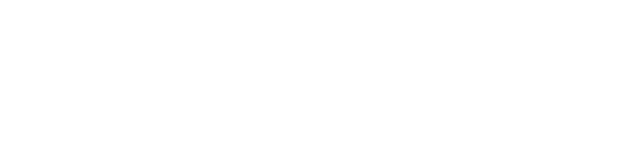
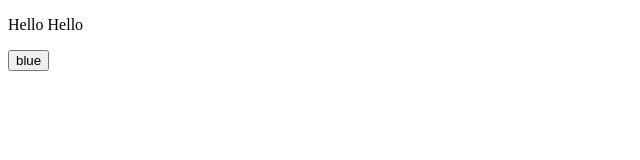
Before and after one commit to BaggioLo/vct1123-Project1_Koobhmoov_Lo, a plain HTML site: page index.html in a window 1280 px wide. Shown: the whole page, without its empty margins (0-640 px from the left). Drawn offline with Linux system fonts and the light colour scheme.

Commit message:
Added body text, styling, and js on click function to change text

```diff
--- a/index.html
+++ b/index.html
@@ -6,6 +6,7 @@
     <title>VCT1123 Project 1 Koobhmoov Lo</title>
 </head>
 <body>
-
+    <p id="taco">Hello Hello</p>
+        <button onclick="changeColor('blue');">blue</button>
 </body>
 </html>
```
